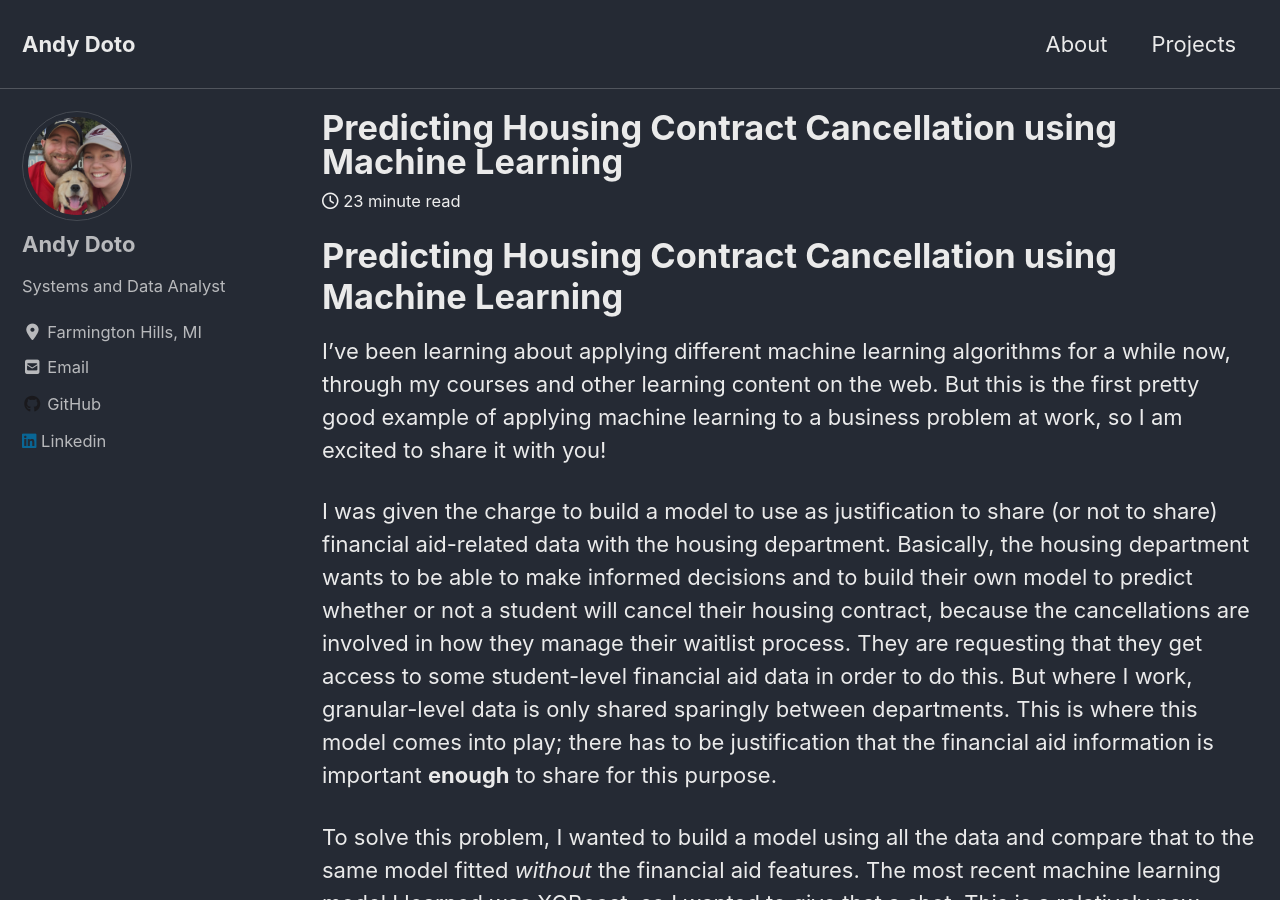
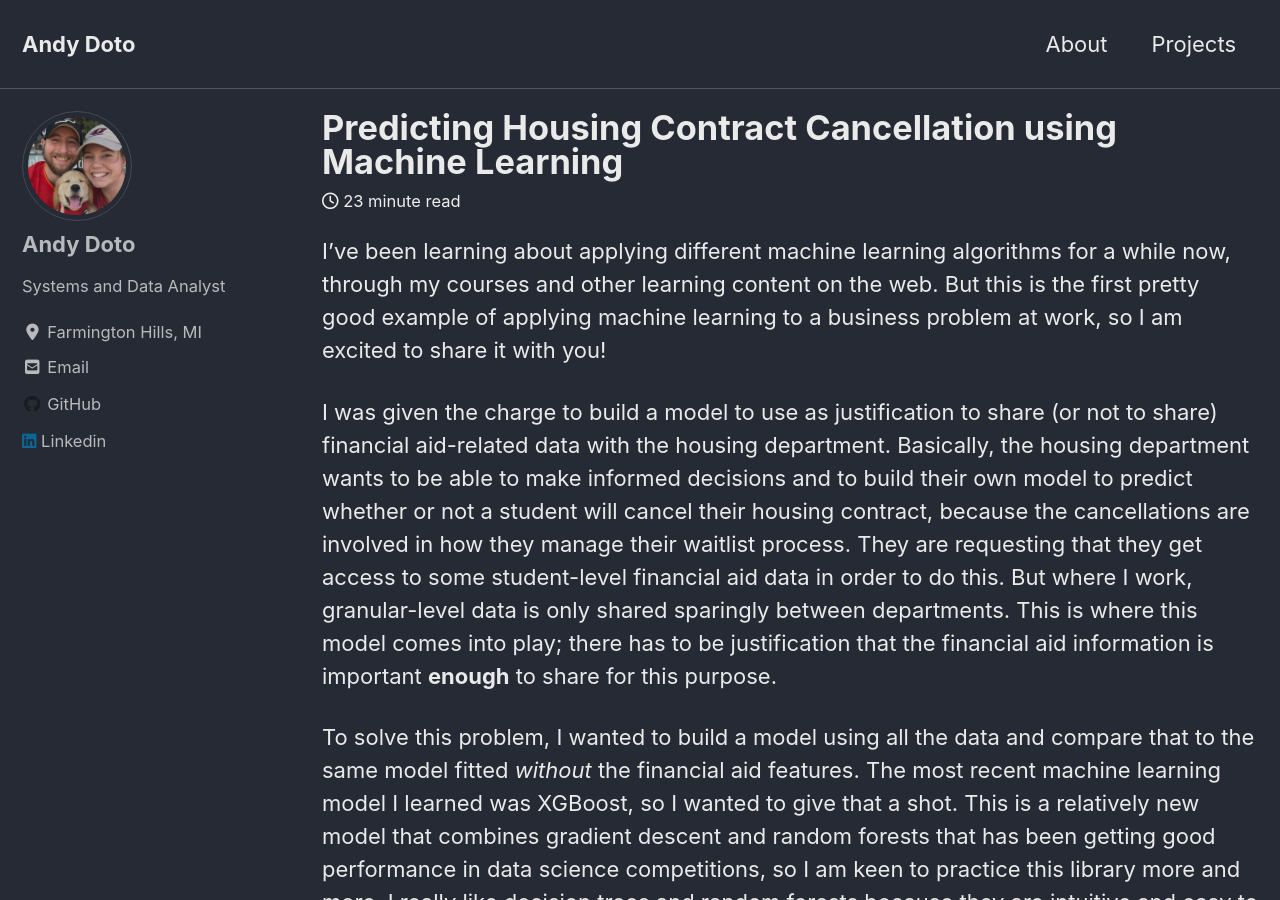
Before and after one commit to andrewdoto13/andrewdoto13.github.io, a Jekyll site: the page built from _posts/2020-04-06-xgboost.md, in a window 1280 px wide and 900 px high. Built offline with Jekyll 4.4.1, drawn with Linux system fonts in a browser that asks for light colours; cached includes are drawn as plain includes; nearby versions of some CDN libraries.

Commit message:
rm title

```diff
--- a/_posts/2020-04-06-xgboost.md
+++ b/_posts/2020-04-06-xgboost.md
@@ -5,7 +5,6 @@ tags: [python, machine learning, xgboost]
 desc: "Predicting housing contract cancellation with XGBoost"
 ---
 
-# Predicting Housing Contract Cancellation using Machine Learning
 
 I've been learning about applying different machine learning algorithms for a while now, through my courses and other learning content on the web. But this is the first pretty good example of applying machine learning to a business problem at work, so I am excited to share it with you!
 
```
